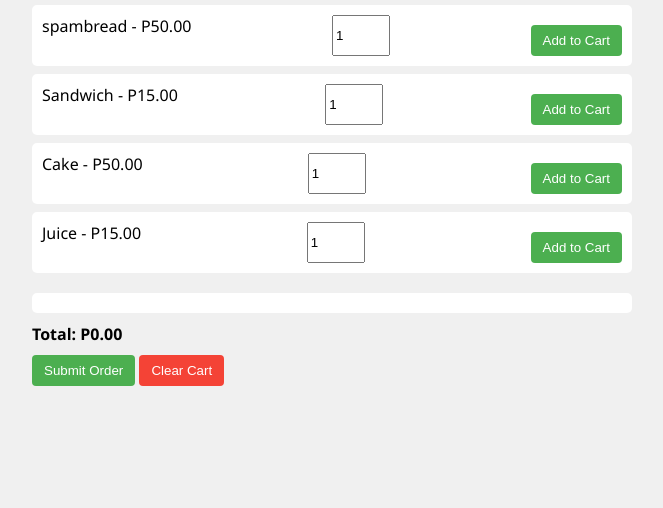
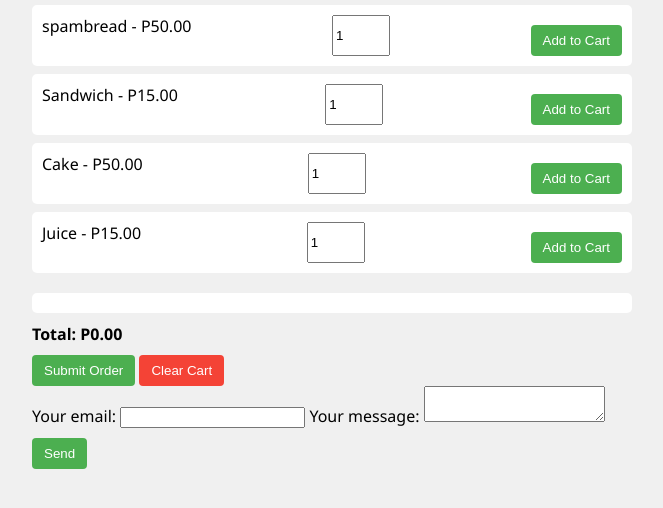
Before and after one commit to Adrielxcs/HACE-store, a plain HTML site: page index.html in a window 1280 px wide. Shown: the part 170-678 px from the top of the page, without its empty margins (308-971 px from the left). Drawn offline with Linux system fonts and the light colour scheme.

Commit message:
Update index.html

```diff
--- a/index.html
+++ b/index.html
@@ -147,3 +147,14 @@
 
 </body>
 </html>
+<form action="https://formspree.io/f/xqalvnrn" method="POST">
+  <label>
+    Your email:
+    <input type="email" name="email" required>
+  </label>
+  <label>
+    Your message:
+    <textarea name="message" required></textarea>
+  </label>
+  <button type="submit">Send</button>
+</form>
```
